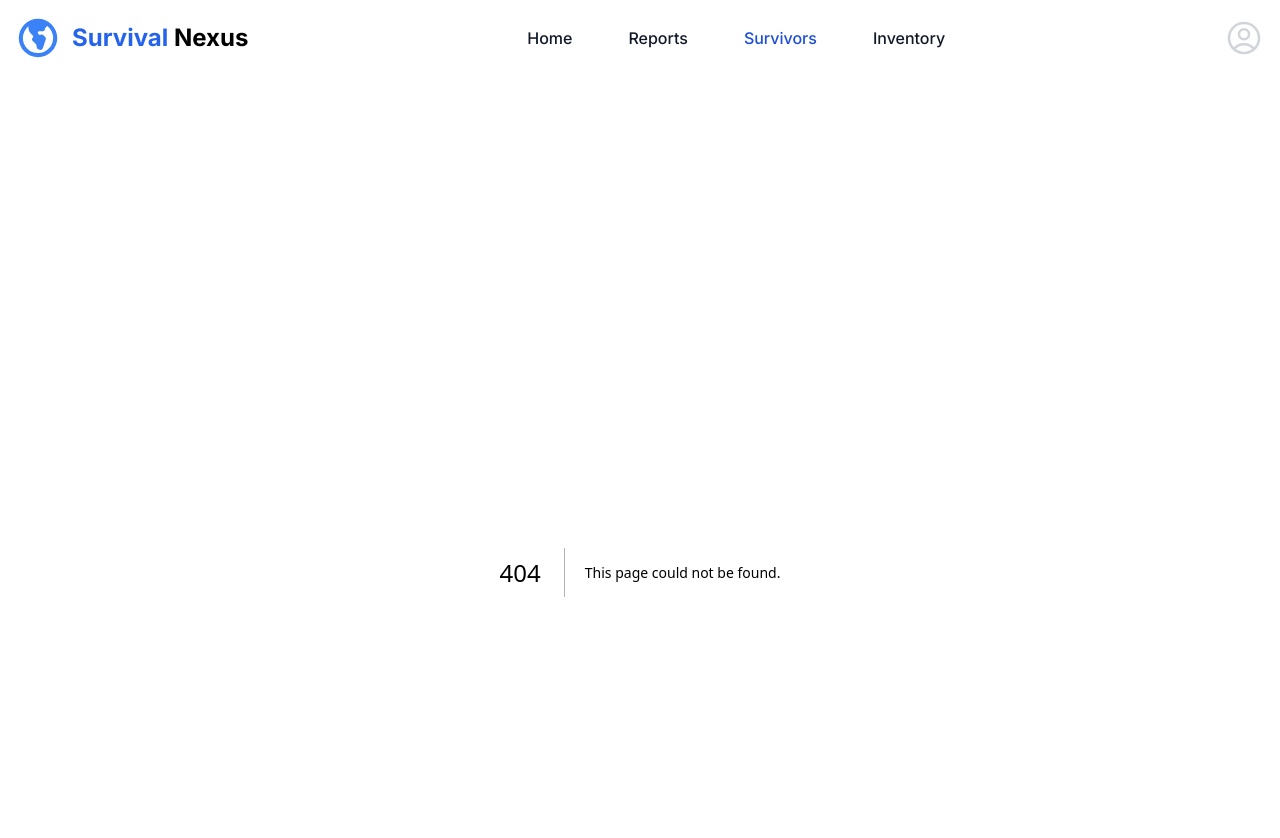
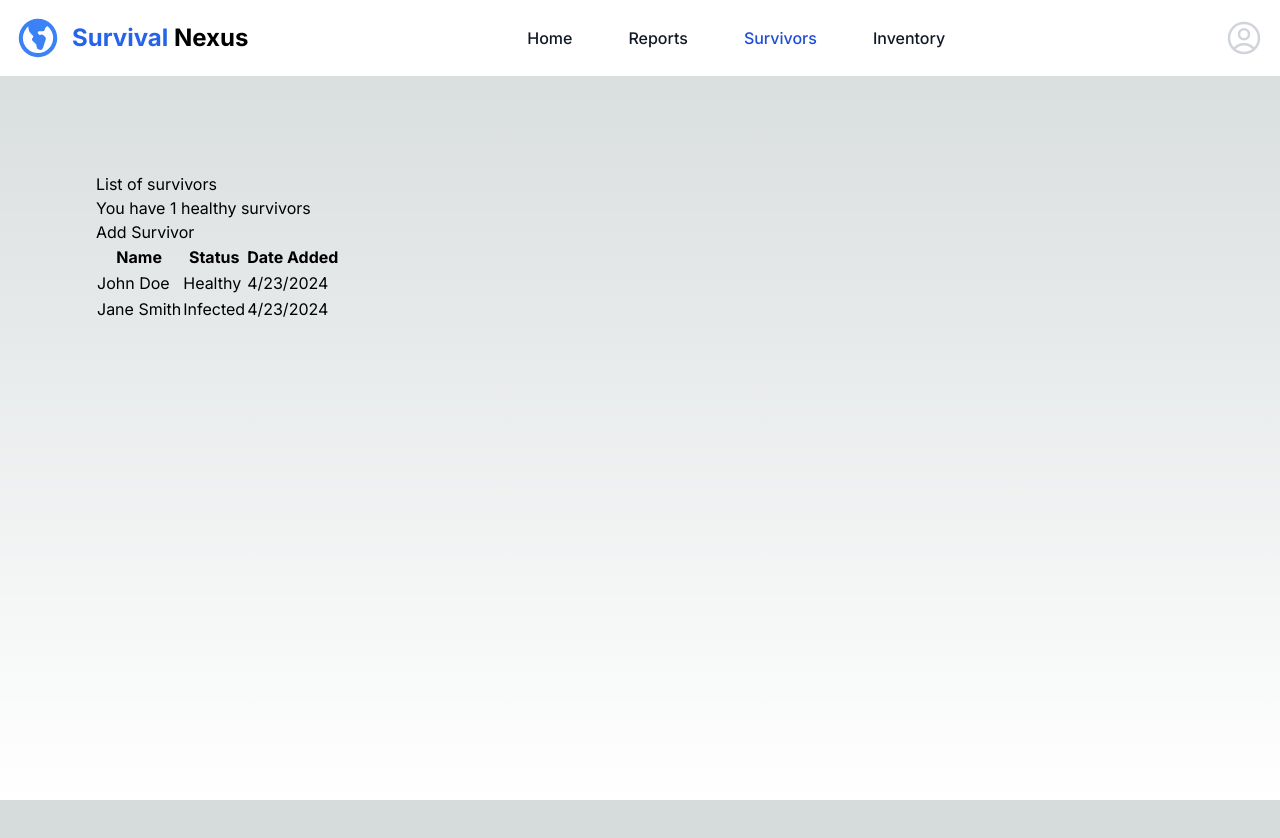
Before and after one commit to jorgeperezn/Survival-nexus-world, a Next.js app: page /survivors in a window 1280 px wide. Before the commit this address had no page. Shown: the top 838 px of the page. After the commit the page ends 800 px from the top, so only its background shows below. Built offline with nearby package versions, Linux system fonts and the light colour scheme.

Commit message:
feat: Create Survivors page and mocked survivors service

```diff
--- /dev/null
+++ b/src/app/(modules)/survivors/page.tsx
@@ -0,0 +1,41 @@
+import { Survivor } from "@/types";
+import { getSurvivors } from "@/services/survivors";
+
+interface SurvivorListProps {}
+
+const SurvivorList: React.FC<SurvivorListProps> = async () => {
+  const survivors: Survivor[] = await getSurvivors();
+
+  const healthySurvivorsCount = survivors.filter(
+    (survivor) => !survivor.infected
+  ).length;
+
+  return (
+    <div>
+      <h2>List of survivors</h2>
+      <p>You have {healthySurvivorsCount} healthy survivors</p>
+      <button>Add Survivor</button>
+
+      <table>
+        <thead>
+          <tr>
+            <th>Name</th>
+            <th>Status</th>
+            <th>Date Added</th>
+          </tr>
+        </thead>
+        <tbody>
+          {survivors.map((survivor) => (
+            <tr key={survivor.name}>
+              <td>{survivor.name}</td>
+              <td>{survivor.infected ? "Infected" : "Healthy"}</td>
+              <td>{survivor.dateAdded.toLocaleDateString()}</td>
+            </tr>
+          ))}
+        </tbody>
+      </table>
+    </div>
+  );
+};
+
+export default SurvivorList;
--- /dev/null
+++ b/src/services/survivors.tsx
@@ -0,0 +1,37 @@
+import { Survivor } from "@/types";
+
+// Sample data of survivors
+const mockedSurvivors: Survivor[] = [
+  {
+    name: "John Doe",
+    age: 30,
+    gender: "male",
+    lastLocation: { latitude: 123.456, longitude: 789.012 },
+    inventory: [
+      { itemId: "1", quantity: 3 },
+      { itemId: "2", quantity: 4 },
+    ],
+    infected: false,
+    dateAdded: new Date(),
+  },
+  {
+    name: "Jane Smith",
+    age: 25,
+    gender: "female",
+    lastLocation: { latitude: 456.789, longitude: 987.654 },
+    inventory: [
+      { itemId: "2", quantity: 2 },
+      { itemId: "3", quantity: 4 },
+    ],
+    infected: true,
+    dateAdded: new Date(),
+  },
+];
+
+// Mock function to simulate fetching survivors from an API
+export async function getSurvivors(): Promise<Survivor[]> {
+  // Simulate a delay to mimic network latency
+  await new Promise((resolve) => setTimeout(resolve, 1000));
+
+  return mockedSurvivors;
+}
```
